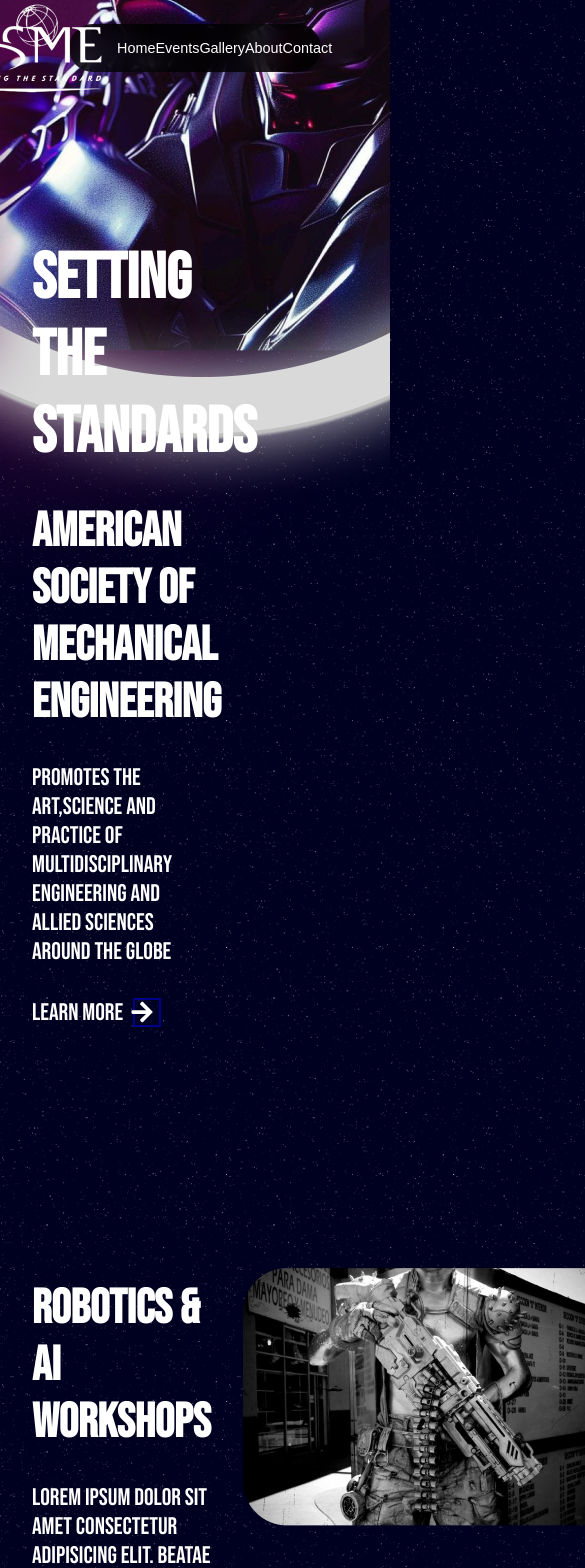
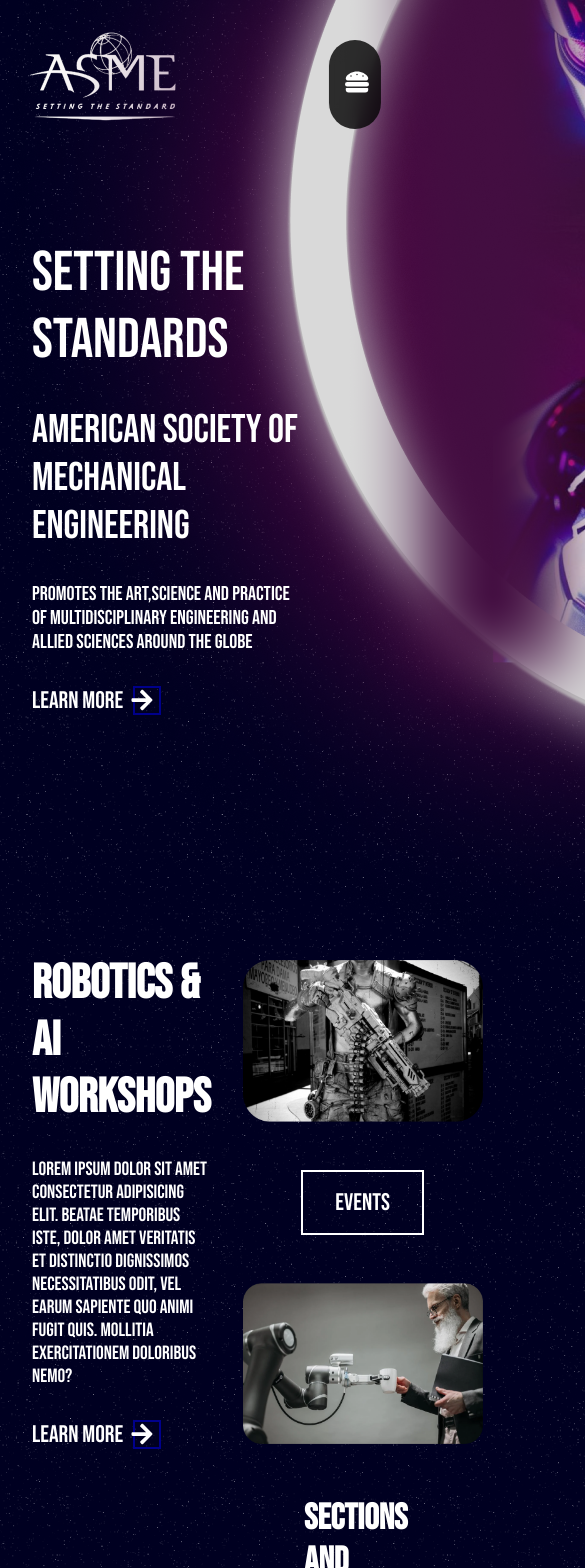
Before and after one commit to ASME-NITS/ASME-NITS, a React (Vite) app: page / in a window 390 px wide. Shown: the top 1568 px of the page, 585 px wide, since content can reach past the window. Built offline with nearby package versions, Linux system fonts and the light colour scheme.

Commit message:
added responsiveness

```diff
--- a/src/Components/Header.jsx
+++ b/src/Components/Header.jsx
@@ -2,14 +2,20 @@
 import asme from "../assets/asme.png";
 import { HashLink } from "react-router-hash-link";
 import './styles/Header.css'
-
+import { FaHamburger } from "react-icons/fa";
+import { useState } from "react";
 
 const Header = () => {
+    const[isActive,setISActive] = useState(false);
+    const changeStyle = () =>{
+        setISActive(!isActive);
+    }
   return (
+
     <nav>
+    <img src={asme} alt="thurrnr" />
       <div className="header-container">
-      <img src={asme} alt="thurrnr" />
-        <ul className="nav-list">
+        <ul className={`nav-list ${isActive ? 'active' : 'inactive'}`} >
             <li>
                 <NavLink to='/' className="nav-link">
                     Home
@@ -37,6 +43,7 @@
                 </NavLink>
             </li>
         </ul>
+        <button class="dropdown-btn" onClick={changeStyle}><FaHamburger /></button>
       </div>
     </nav>
   )
--- a/src/Components/styles/Events.css
+++ b/src/Components/styles/Events.css
@@ -122,3 +122,25 @@
 .s-anchors{
     color: grey;
 }
+@media(max-width:700px){
+    .eventDesc h2{
+        font-size: 2.5rem;
+        font-weight: lighter;
+    }
+    .eventDesc p{
+        font-size: 1.25rem;
+        font-weight: lighter;
+    }
+    .intro h1{
+        font-size: 3.5rem;
+        font-weight: lighter;
+    }
+    .intro h2{
+        font-size: 2.5rem;
+        font-weight: lighter;
+    }
+    .intro p{
+        font-size: 1.25rem;
+        font-weight: lighter;
+    }
+}
--- a/src/Components/styles/Header.css
+++ b/src/Components/styles/Header.css
@@ -9,15 +9,12 @@
 }
 nav{
   position: absolute;
-  top: 1rem;
-  left: 0;
+  top: 2rem;
+  left: 30px;
   right: 0;
   font-family: Arial, Helvetica, sans-serif;
-}
-.header-container img{
-  position: absolute;
-  left: -45%;
-
+  display: flex;
+  gap: .5rem;
 }
 .header-container {
     background-color: rgba(0, 0, 0, 0.8);
@@ -25,8 +22,8 @@
     position: relative;
     left: 50%;
     top: 0.5rem;
-    transform: translateX(-50%);
-    padding: 1rem 3rem;
+    transform: translateX(-70%);
+    padding: .5rem 3rem;
     display: flex;
     justify-content: space-evenly;
     align-items: center;
@@ -47,6 +44,7 @@
   .nav-link {
     position: relative; /* relative */
     color: white; /* text-white */
+    margin: 0;
   }
 
   .nav-link::before {
@@ -63,3 +61,40 @@
     background: linear-gradient(to right, #ffffff, #ffffff); /* hover:before:bg-gradient-to-r hover:before:bg-white */
     border-radius: 9999px; /* hover:before:rounded-full */
   }
+.dropdown-btn{
+  background-color: transparent;
+  color: white;
+  border: none;
+  font-size: 1rem;
+  display:none;
+}
+@media(max-width:700px){
+  .dropdown-btn{
+    display: block;
+    cursor: pointer;
+    font-size: 1.5rem;
+  }
+  .nav-list{
+    flex-direction: column;
+    justify-content: center;
+    align-items: center;
+    position: absolute;
+    bottom: -13.5rem;
+    background-color: rgba(0, 0, 0, 0.8);
+    backdrop-filter: blur(10px);
+    gap: 1.5rem;
+    width: 100px;
+    padding: 1rem;
+    border-radius: 1.5rem;
+  }
+  .active{
+    display: flex;
+  }
+  .inactive{
+    display: none;
+  }
+  .header-container{
+    width: 5vw;
+    padding: 1rem;
+  }
+}
--- a/src/Components/styles/home.css
+++ b/src/Components/styles/home.css
@@ -1,7 +1,7 @@
 .intro{
     display: flex;
     position: relative;
-    margin-bottom: 5 rem;
+    margin-bottom: 5rem;
     width: 100%;
 }
 .intro-image{
@@ -59,6 +59,16 @@
     padding: 1rem 2rem;
     background-color: transparent;
     border: 2px solid white;
+    transition: all 0.3s ease-in;
+    font-family: "Bebas Neue", serif;
+    font-size: 1.5rem;
+
+}
+.btn-events:hover{
+    border: none;
+    background-color: black;
+    color: white;
+    transform: scale(1.2);
 }
 .paragraph2{
     display: flex;
@@ -89,8 +99,46 @@
     display: flex;
     align-items: center;
     gap: 2rem;
+    justify-content: space-between;
 }
 .paragraph1 .content{
     font-family: "Bebas Neue", serif;
     font-size: 1.5rem;
 }
+.learn{
+    font-family: "Bebas Neue", serif;
+}
+@media(max-width:1000px){
+    .intro-image{
+        width: 90vw;
+        right: 3rem;
+    }
+    .content{
+        width: 70vw;
+    }
+    .para p{
+        font-size: 1.2rem;
+        font-weight: lighter;
+    }
+    .para h2{
+        font-size: 3rem;
+    }
+    .img-btn img{
+        width: 15rem;
+    }
+    .r-image img{
+        display: none;
+    }
+    .paragraph1 img{
+        width: 15rem;
+    }
+    .paragraph2 img{
+        width: 15rem;
+    }
+    .paragraph3 img{
+        width: 15rem;
+    }
+    .paragraph3{
+        margin: 1px;
+    }
+}
```
